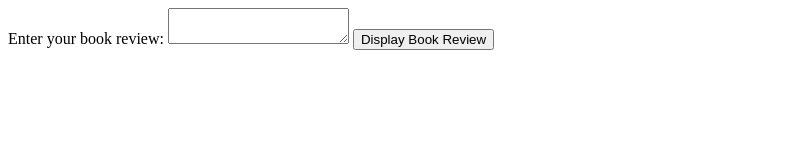
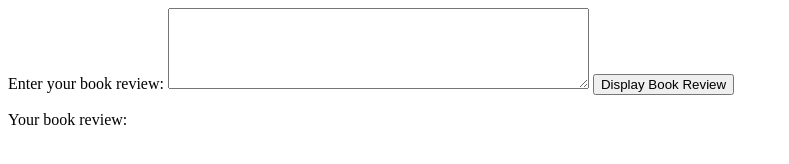
Before and after one commit to devMainak/textarea-dom-exercise, a plain HTML site: page index.html in a window 1280 px wide. Both pictures are taken after a click on the button "Display Book Review". Shown: the whole page, without its empty margins (0-789 px from the left). Drawn offline with Linux system fonts and the light colour scheme.

Commit message:
feat: added display book review

```diff
--- a/index.html
+++ b/index.html
@@ -9,8 +9,8 @@
 
 <body>
 
-  <label for="">Enter your book review:</label>
-  <textarea id="bookReviewTextarea"></textarea>
+  <label for="bookReviewTextarea">Enter your book review:</label>
+  <textarea id="bookReviewTextarea" rows="5" cols="50"></textarea>
   <button id="displayReviewButton">Display Book Review</button>
   <p id="displayReviewResult"></p>
 
@@ -18,6 +18,14 @@
   <script>
 
     //display book review
+    const bookReviewTextarea = document.getElementById("bookReviewTextarea");
+    const displayReviewButton = document.getElementById("displayReviewButton");
+    const displayReviewResult = document.getElementById("displayReviewResult");
+
+    displayReviewButton.addEventListener("click", function (){
+      const review = bookReviewTextarea.value;
+      displayReviewResult.textContent = `Your book review: ${review}`;
+    });
 
   </script>
 </body>
```
